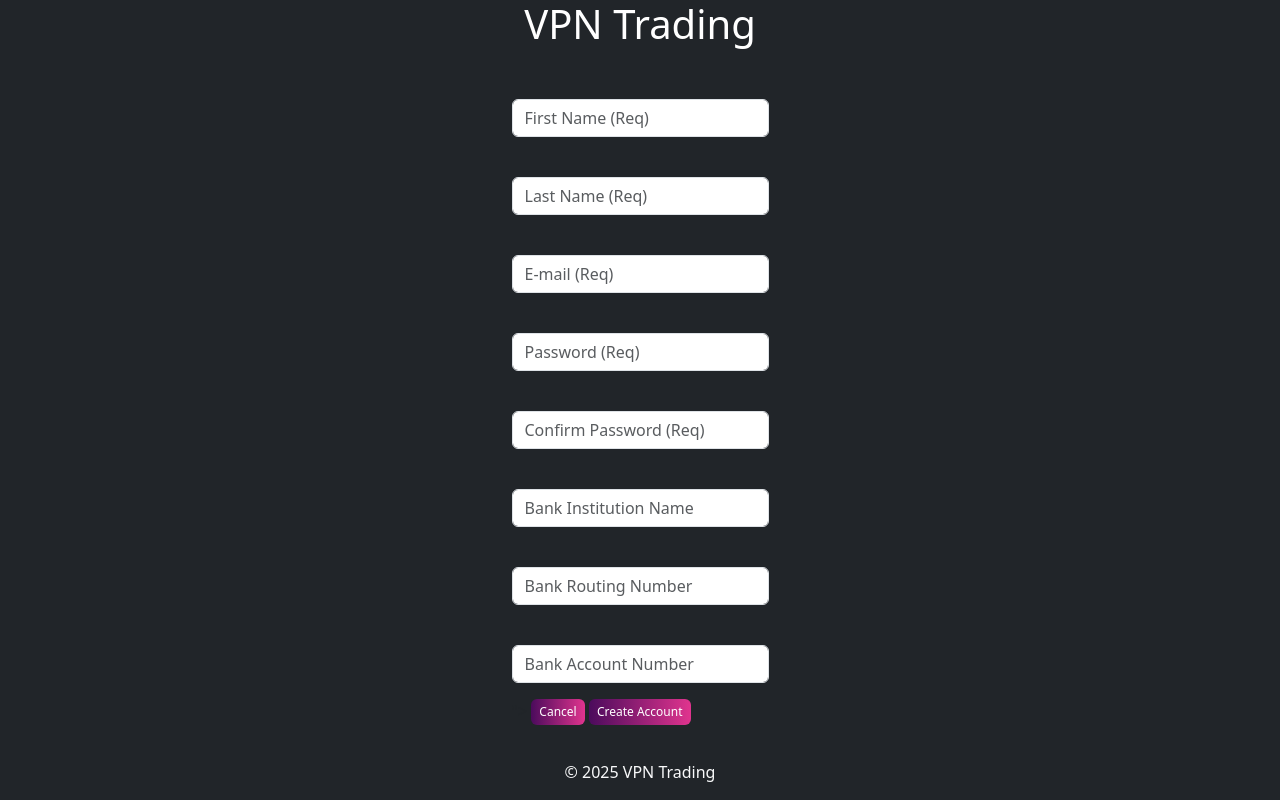
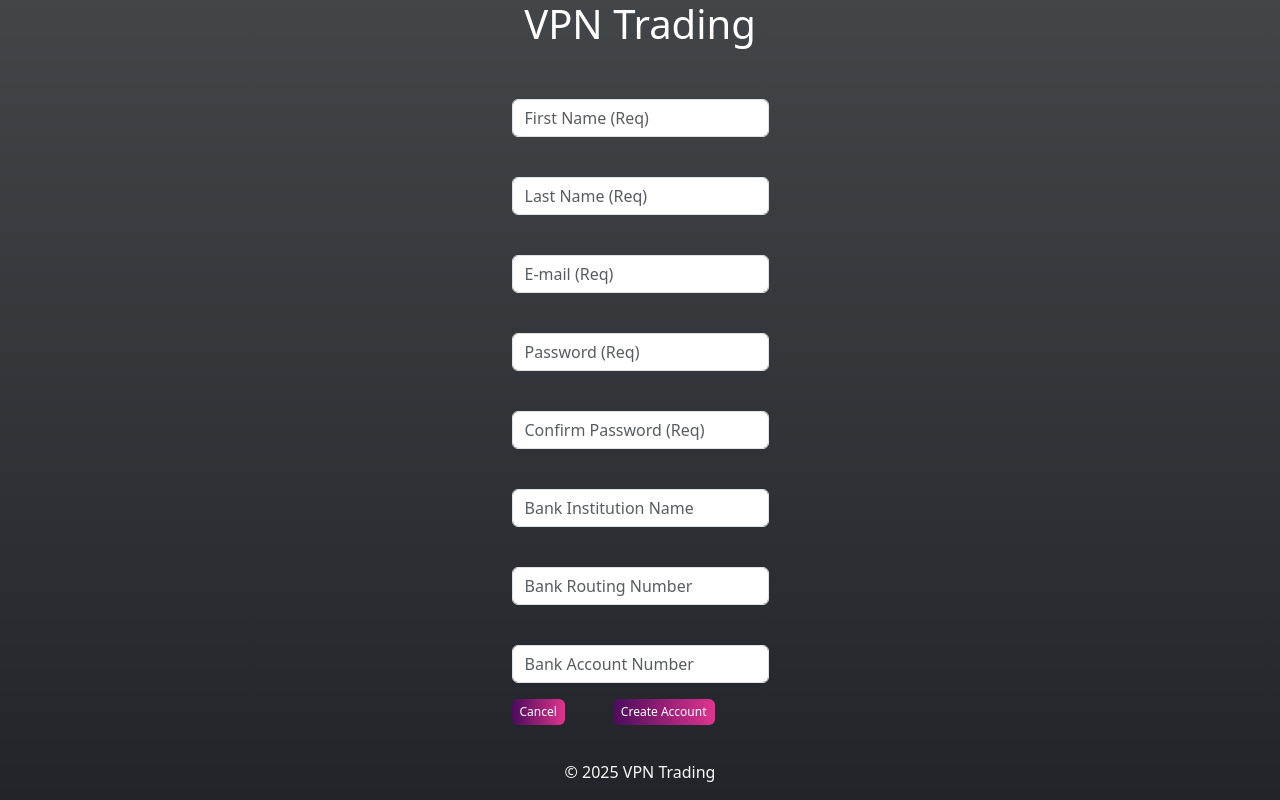
Before and after one commit to TrioStuds/Capstone-Git-Repo, a Flask app: page /register in a window 1280 px wide. Run offline with Flask 3, Linux system fonts and the light colour scheme.

Commit message:
fixed cancel button on register page, added gradient background, and fixed customer header

```diff
--- a/templates/customer_home.html
+++ b/templates/customer_home.html
@@ -2,7 +2,7 @@
 
 {% block title %}Customer Home{% endblock %}
 
-{% block page_header %}Custome Home{% endblock %}
+{% block page_header %}Customer Home{% endblock %}
 
 {% block content %}
 <body class="text-white">
--- a/templates/register.html
+++ b/templates/register.html
@@ -6,7 +6,7 @@
     <link href="https://cdn.jsdelivr.net/npm/bootstrap@5.3.3/dist/css/bootstrap.min.css" rel="stylesheet">
     <title>VPN Trading Register</title>
 </head>
-<body class="d-flex flex-column min-vh-100 bg-dark">
+<body class="d-flex flex-column min-vh-100 bg-dark bg-gradient">
     <div>
       <h1 class="text-center text-white">VPN Trading</h1>
     </div>
@@ -54,23 +54,23 @@
         <div class="mb-3">
           <label for"bankAccountNumber" class="form-label"></label>
           <input type="password" id=bankAccountNumber name="bank_account_number" class="form-control" placeholder="Bank Account Number">
-
-        </div div class="d-flex gap-2"></i>">
-          <button type="button" class="btn btn-primary"
+        </div>
+        <div class="d-flex gap-5">
+          <a class="btn btn-primary"
             style="--bs-btn-padding-y: .25rem; --bs-btn-padding-x: .5rem; --bs-btn-font-size: .75rem; background: linear-gradient(90deg, #4B0B5C, #E0348E); border: none;"
             href="{{url_for('login')}}">
             Cancel
-          </button>
+          </a>
 
           <button type="submit" class="btn btn-primary"
             style="--bs-btn-padding-y: .25rem; --bs-btn-padding-x: .5rem; --bs-btn-font-size: .75rem; background: linear-gradient(90deg, #4B0B5C, #E0348E); border: none;">
             Create Account
           </button>
-
+        </div>
       </form>
   </div> <!--end of register container div-->
-  <footer class="bg-dark text-light">
-    <div class="container py-3"><p class="text-center mb-0">© 2025 VPN Trading</p></div>
+  <footer class="text-light">
+    <div class="py-3"><p class="text-center mb-0">© 2025 VPN Trading</p></div>
   </footer>
 </body>
 </html>
```
